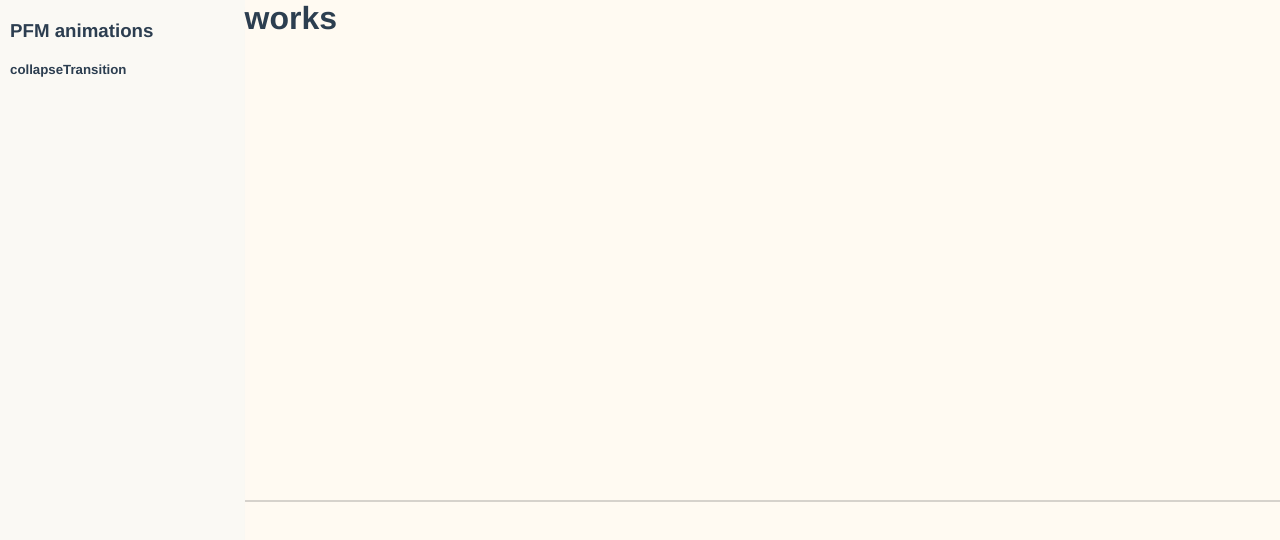
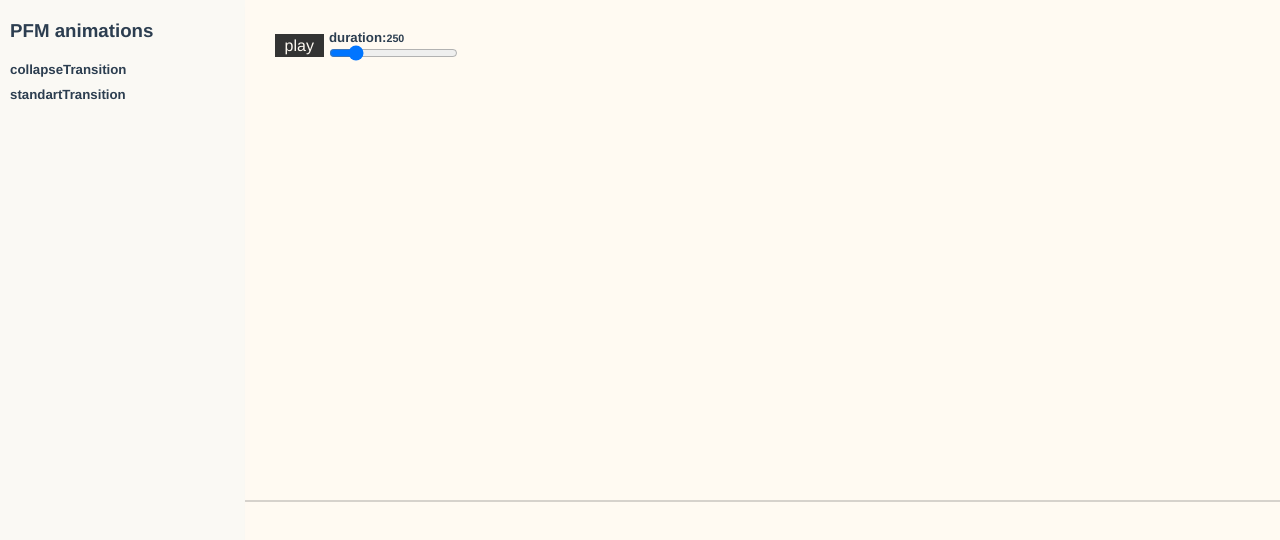
Before and after one commit to NickZemlin/animations, a Vue app: page / in a window 1280 px wide. Both pictures are taken after a click on the element "collapseTransition". Shown: the top 540 px of the page. Built offline with nearby package versions, Linux system fonts and the light colour scheme.

Commit message:
work on splitting control and preview panel into components

```diff
--- a/src/animationsList/animationsList.ts
+++ b/src/animationsList/animationsList.ts
@@ -1,10 +1,10 @@
 export const animations = [
-	{
-		name: 'collapseTransition',
-		route: 'collapseTransition',
-	},
-	// {
-	// 	name: 'standartTransition',
-	// 	route: 'standartTransition',
-	// },
+  {
+    name: "collapseTransition",
+    route: "collapseTransition",
+  },
+  {
+    name: "standartTransition",
+    route: "standartTransition",
+  },
 ];
--- a/src/components/animationsComponents/collapseTransition.vue
+++ b/src/components/animationsComponents/collapseTransition.vue
@@ -1,7 +1,168 @@
-<script setup lang="ts"></script>
+<script setup lang="ts">
+import { ref } from "vue";
+import CustomButton from "../ui/CustomButton.vue";
+import ControlPanel from "../ui/ControlPanel.vue";
+import CustomSlider from "../ui/CustomSlider.vue";
+
+interface Settings {
+  duration: number;
+  easingEnter?: string;
+  easingLeave?: string;
+  opacityClosed?: number;
+  opacityOpened?: number;
+  appear?: boolean;
+}
+
+const settings = ref<Settings>({
+  duration: 250,
+  easingEnter: "ease-in-out",
+  easingLeave: "ease-in-out",
+  opacityClosed: 0,
+  opacityOpened: 1,
+  appear: false,
+});
+
+const closed = "0px";
+
+interface initialStyle {
+  height: string;
+  width: string;
+  position: string;
+  visibility: string;
+  overflow: string;
+  paddingTop: string;
+  paddingBottom: string;
+  borderTopWidth: string;
+  borderBottomWidth: string;
+  marginTop: string;
+  marginBottom: string;
+}
+
+function getElementStyle(element: HTMLElement) {
+  return {
+    height: element.style.height,
+    width: element.style.width,
+    position: element.style.position,
+    visibility: element.style.visibility,
+    overflow: element.style.overflow,
+    paddingTop: element.style.paddingTop,
+    paddingBottom: element.style.paddingBottom,
+    borderTopWidth: element.style.borderTopWidth,
+    borderBottomWidth: element.style.borderBottomWidth,
+    marginTop: element.style.marginTop,
+    marginBottom: element.style.marginBottom,
+  };
+}
+
+function prepareElement(element: HTMLElement, initialStyle: initialStyle) {
+  const { width } = getComputedStyle(element);
+  element.style.width = width;
+  element.style.position = "absolute";
+  element.style.visibility = "hidden";
+  element.style.height = "";
+  let { height } = getComputedStyle(element);
+  element.style.width = initialStyle.width;
+  element.style.position = initialStyle.position;
+  element.style.visibility = initialStyle.visibility;
+  element.style.height = closed;
+  element.style.overflow = "hidden";
+  return initialStyle.height && initialStyle.height != closed
+    ? initialStyle.height
+    : height;
+}
+
+function animateTransition(
+  element: HTMLElement,
+  initialStyle: initialStyle,
+  done: () => void,
+  keyframes: Keyframe[] | PropertyIndexedKeyframes | null,
+  options?: number | KeyframeAnimationOptions
+) {
+  const animation = element.animate(keyframes, options);
+  element.style.height = initialStyle.height;
+  animation.onfinish = () => {
+    element.style.overflow = initialStyle.overflow;
+    done();
+  };
+}
+
+function getEnterKeyframes(height: string, initialStyle: initialStyle) {
+  return [
+    {
+      height: closed,
+      opacity: settings.value.opacityClosed,
+      paddingTop: closed,
+      paddingBottom: closed,
+      borderTopWidth: closed,
+      borderBottomWidth: closed,
+      marginTop: closed,
+      marginBottom: closed,
+    },
+    {
+      height,
+      opacity: settings.value.opacityOpened,
+      paddingTop: initialStyle.paddingTop,
+      paddingBottom: initialStyle.paddingBottom,
+      borderTopWidth: initialStyle.borderTopWidth,
+      borderBottomWidth: initialStyle.borderBottomWidth,
+      marginTop: initialStyle.marginTop,
+      marginBottom: initialStyle.marginBottom,
+    },
+  ];
+}
+
+function enterTransition(element: Element, done: () => void) {
+  const HTMLElement = element as HTMLElement;
+  const initialStyle = getElementStyle(HTMLElement);
+  const height = prepareElement(HTMLElement, initialStyle);
+  const keyframes = getEnterKeyframes(height, initialStyle);
+  const options = {
+    duration: settings.value.duration,
+    easing: settings.value.easingEnter,
+  };
+  animateTransition(HTMLElement, initialStyle, done, keyframes, options);
+}
+
+function leaveTransition(element: Element, done: () => void) {
+  const HTMLElement = element as HTMLElement;
+  const initialStyle = getElementStyle(HTMLElement);
+  const { height } = getComputedStyle(HTMLElement);
+  HTMLElement.style.height = height;
+  HTMLElement.style.overflow = "hidden";
+  const keyframes = getEnterKeyframes(height, initialStyle).reverse();
+  const options = {
+    duration: settings.value.duration,
+    easing: settings.value.easingLeave,
+  };
+  animateTransition(HTMLElement, initialStyle, done, keyframes, options);
+}
+
+const show = ref(false);
+const toggleAnimation = () => {
+  show.value = !show.value;
+};
+</script>
 
 <template>
-	<h1>works</h1>
+  <ControlPanel>
+    <CustomButton @click="toggleAnimation">play</CustomButton>
+    <CustomSlider
+      v-model="settings.duration"
+      :value="settings.duration"
+      :max="1000"
+      name="duration"
+      :default="settings.duration"
+      :min="100"
+    />
+  </ControlPanel>
+  <Transition
+    :css="false"
+    @enter="enterTransition"
+    @leave="leaveTransition"
+    :appear="settings.appear"
+  >
+    <h1 v-if="show">test</h1>
+  </Transition>
 </template>
 
 <style scoped lang="scss"></style>
--- /dev/null
+++ b/src/components/animationsComponents/standartTransition.vue
@@ -0,0 +1,7 @@
+<script setup lang="ts"></script>
+
+<template>
+  <h1>standart</h1>
+</template>
+
+<style scoped lang="scss"></style>
--- a/src/components/preview/PreviewPanel.vue
+++ b/src/components/preview/PreviewPanel.vue
@@ -1,11 +1,11 @@
 <script setup lang="ts">
-	import { onMounted } from 'vue';
+import { onMounted } from "vue";
 
 interface Props {
   previewHeight: string;
 }
 const props = withDefaults(defineProps<Props>(), {
-		previewHeight: 'auto',
+  previewHeight: "auto",
 });
 
 onMounted(() => {
@@ -24,6 +24,9 @@
   &-wrap {
     width: 100%;
     height: v-bind(previewHeight);
+    display: flex;
+    justify-content: center;
+    padding-top: 100px;
   }
 }
 </style>
--- /dev/null
+++ b/src/components/ui/ControlPanel.vue
@@ -0,0 +1,19 @@
+<script setup lang="ts"></script>
+
+<template>
+  <div class="panel-wrap">
+    <slot />
+  </div>
+</template>
+
+<style scoped lang="scss">
+.panel-wrap {
+  position: absolute;
+  top: 30px;
+  left: 30px;
+  display: flex;
+  flex-direction: row;
+  flex-wrap: nowrap;
+  align-items: center;
+}
+</style>
--- /dev/null
+++ b/src/components/ui/CustomButton.vue
@@ -0,0 +1,25 @@
+<script setup lang="ts"></script>
+
+<template>
+  <div class="button">
+    <p class="button-text">
+      <slot />
+    </p>
+  </div>
+</template>
+
+<style scoped lang="scss">
+.button {
+  width: fit-content;
+  height: fit-content;
+  padding: 2.5px 10px;
+  display: flex;
+  justify-content: center;
+  align-items: center;
+  background-color: #333;
+  margin-right: 5px;
+  &-text {
+    color: rgb(255, 250, 242);
+  }
+}
+</style>
--- /dev/null
+++ b/src/components/ui/CustomSlider.vue
@@ -0,0 +1,57 @@
+<script setup lang="ts">
+import { ref } from "vue";
+
+interface Props {
+  modelValue: string | number;
+  name: string;
+  default: string | number;
+  value: number;
+  max: number;
+  min: number;
+}
+
+const props = withDefaults(defineProps<Props>(), {
+  modelValue: "0",
+});
+
+const localValue = ref<string | number>(props.default);
+
+const emit = defineEmits(["update:modelValue", "update"]);
+
+const changeHandler = () => {
+  emit("update:modelValue", Number(localValue.value));
+};
+</script>
+
+<template>
+  <div class="input-wrap">
+    <span class="inline">
+      <h5>{{ name }}:</h5>
+      <h6>{{ localValue }}</h6>
+    </span>
+    <input
+      type="range"
+      id="volume"
+      name="volume"
+      :min="min"
+      :max="max"
+      v-model="localValue"
+      @input="changeHandler"
+    />
+    <label for="volume"><slot /></label>
+  </div>
+</template>
+
+<style scoped lang="scss">
+.input-wrap {
+  margin-right: 5px;
+  display: flex;
+  flex-direction: column;
+}
+.inline {
+  display: flex;
+  flex-direction: row;
+  flex-wrap: nowrap;
+  align-items: center;
+}
+</style>
```
Also changed, not shown: src/models/animationSettingsModels.ts (added, +8 -0 lines). Lines whose indentation alone changed are shown as unchanged.
